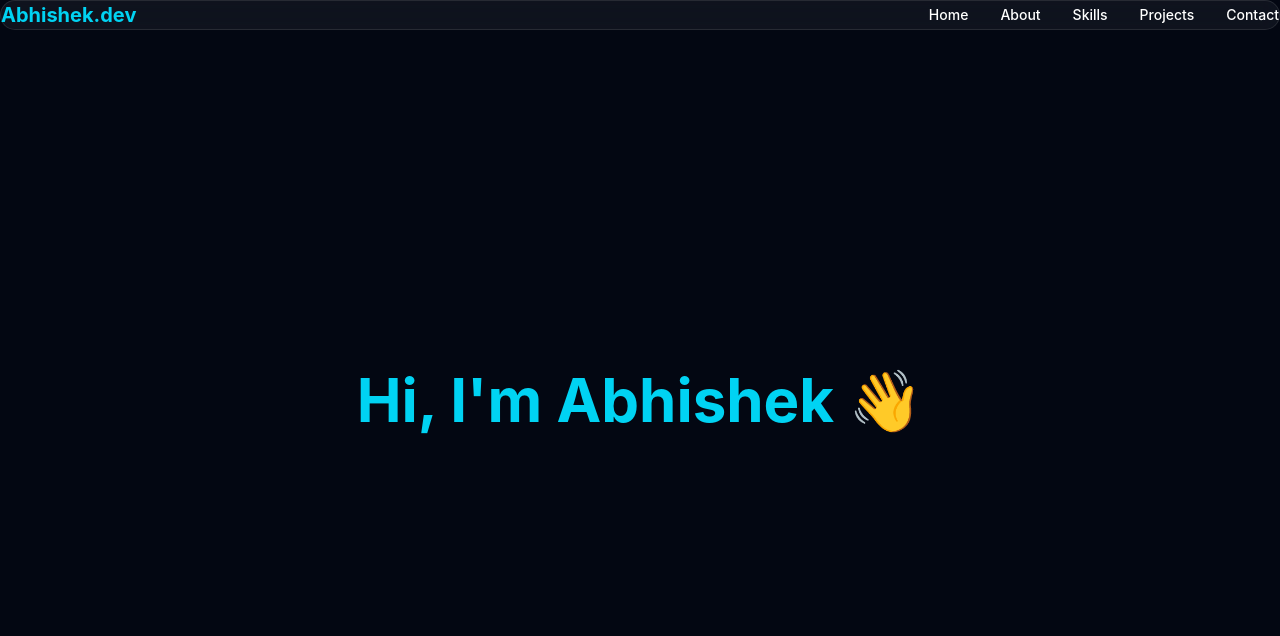
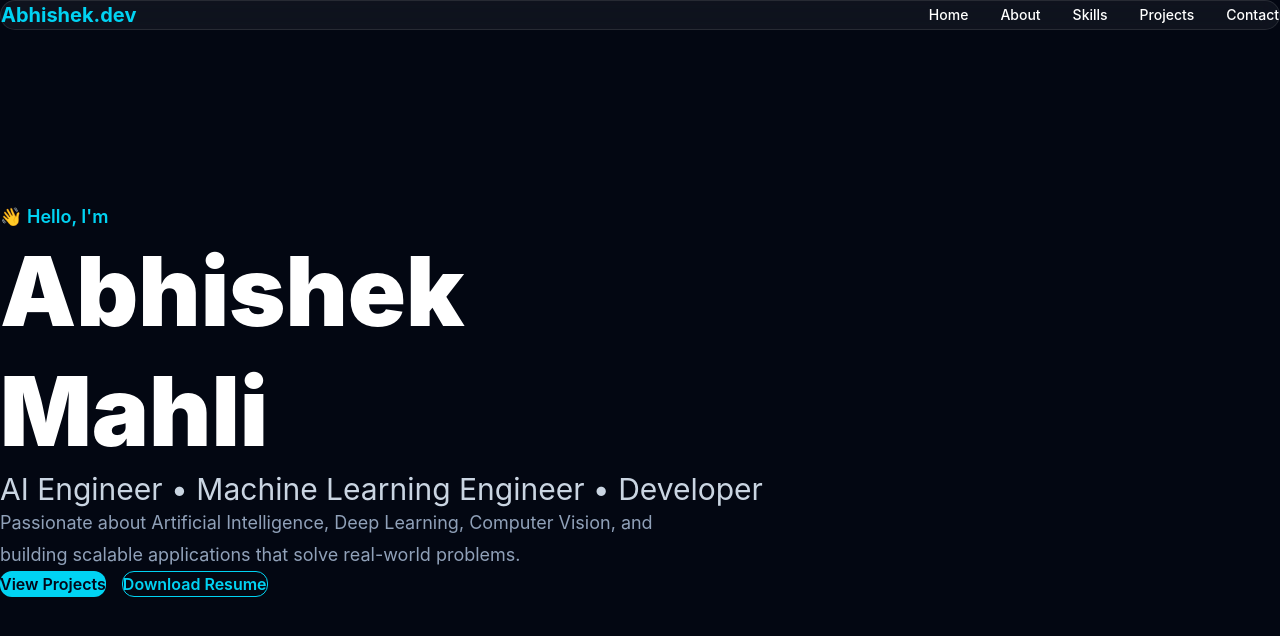
Before and after one commit to imabhishekmahli/portfolio, a React app: page / in a window 1280 px wide. Shown: the top 636 px of the page. Built offline with nearby package versions, Linux system fonts and the light colour scheme; the HTML template or start-up script is replaced by a standard one.

Commit message:
Build hero section layout

```diff
--- a/src/components/Hero/Hero.jsx
+++ b/src/components/Hero/Hero.jsx
@@ -1,10 +1,38 @@
+import Button from "../UI/Button";
+import Container from "../UI/Container";
+
 function Hero() {
   return (
-    <section
-      id="home"
-      className="min-h-screen flex items-center justify-center"
-    >
-      <h1 className="text-6xl font-bold text-cyan-400">Hi, I'm Abhishek 👋</h1>
+    <section id="home" className="min-h-screen flex items-center">
+      <Container>
+        <div className="max-w-3xl">
+          <p className="text-cyan-400 text-lg font-semibold mb-4">
+            👋 Hello, I'm
+          </p>
+
+          <h1 className="text-6xl md:text-8xl font-black leading-tight">
+            Abhishek
+            <br />
+            Mahli
+          </h1>
+
+          <h2 className="text-2xl md:text-3xl text-slate-300 mt-6">
+            AI Engineer • Machine Learning Engineer • Developer
+          </h2>
+
+          <p className="mt-8 text-slate-400 text-lg leading-8 max-w-2xl">
+            Passionate about Artificial Intelligence, Deep Learning, Computer
+            Vision, and building scalable applications that solve real-world
+            problems.
+          </p>
+
+          <div className="mt-10 flex gap-4">
+            <Button>View Projects</Button>
+
+            <Button variant="secondary">Download Resume</Button>
+          </div>
+        </div>
+      </Container>
     </section>
   );
 }
--- a/src/components/UI/Button.jsx
+++ b/src/components/UI/Button.jsx
@@ -1,23 +1,24 @@
-function Button({ children, variant = "primary", href, onClick }) {
-  const base = "px-6 py-3 rounded-xl font-semibold transition-all duration-300";
-
-  const variants = {
+function Button({ children, variant = "primary" }) {
+  const styles = {
     primary: "bg-cyan-400 text-slate-950 hover:bg-cyan-300",
 
     secondary:
       "border border-cyan-400 text-cyan-400 hover:bg-cyan-400 hover:text-slate-950",
   };
 
-  if (href) {
-    return (
-      <a href={href} className={`${base} ${variants[variant]}`}>
-        {children}
-      </a>
-    );
-  }
-
   return (
-    <button onClick={onClick} className={`${base} ${variants[variant]}`}>
+    <button
+      className={`
+        px-6
+        py-3
+        rounded-xl
+        font-semibold
+        transition-all
+        duration-300
+        hover:scale-105
+        ${styles[variant]}
+      `}
+    >
       {children}
     </button>
   );
```
